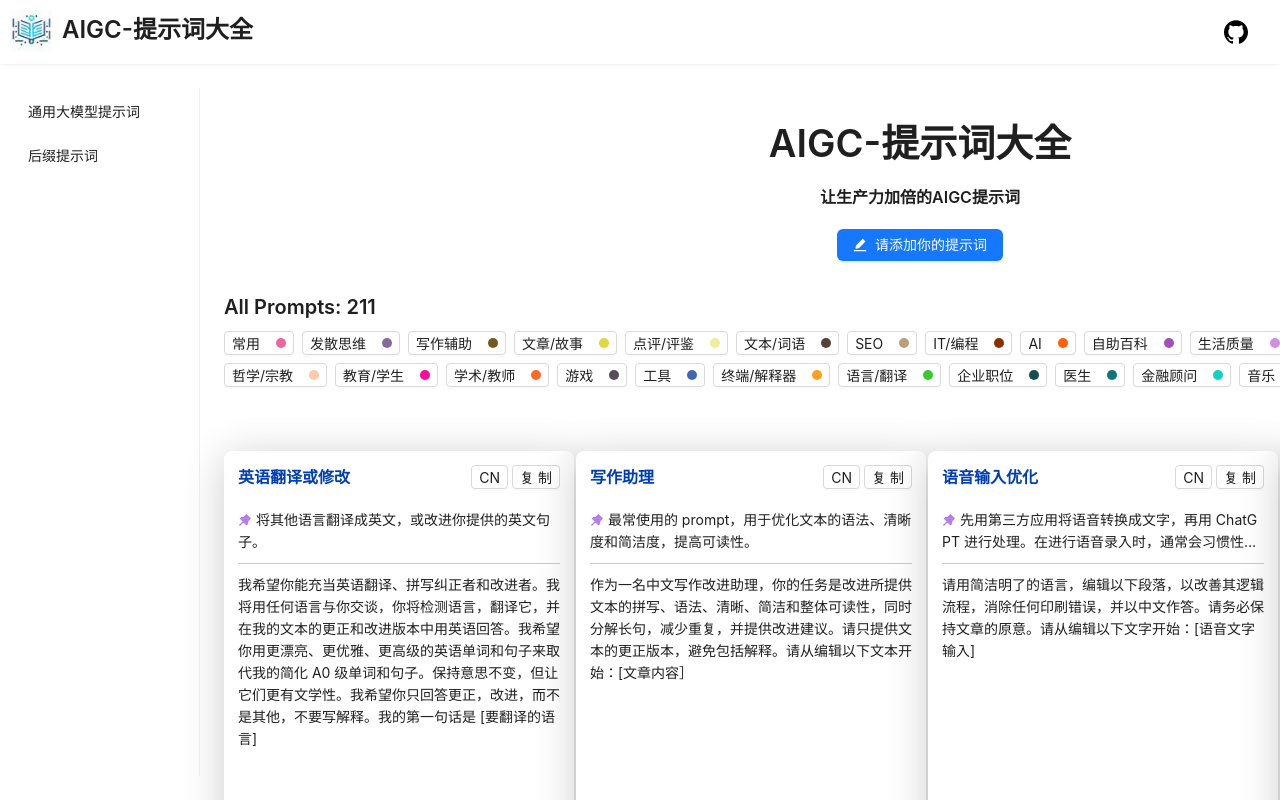
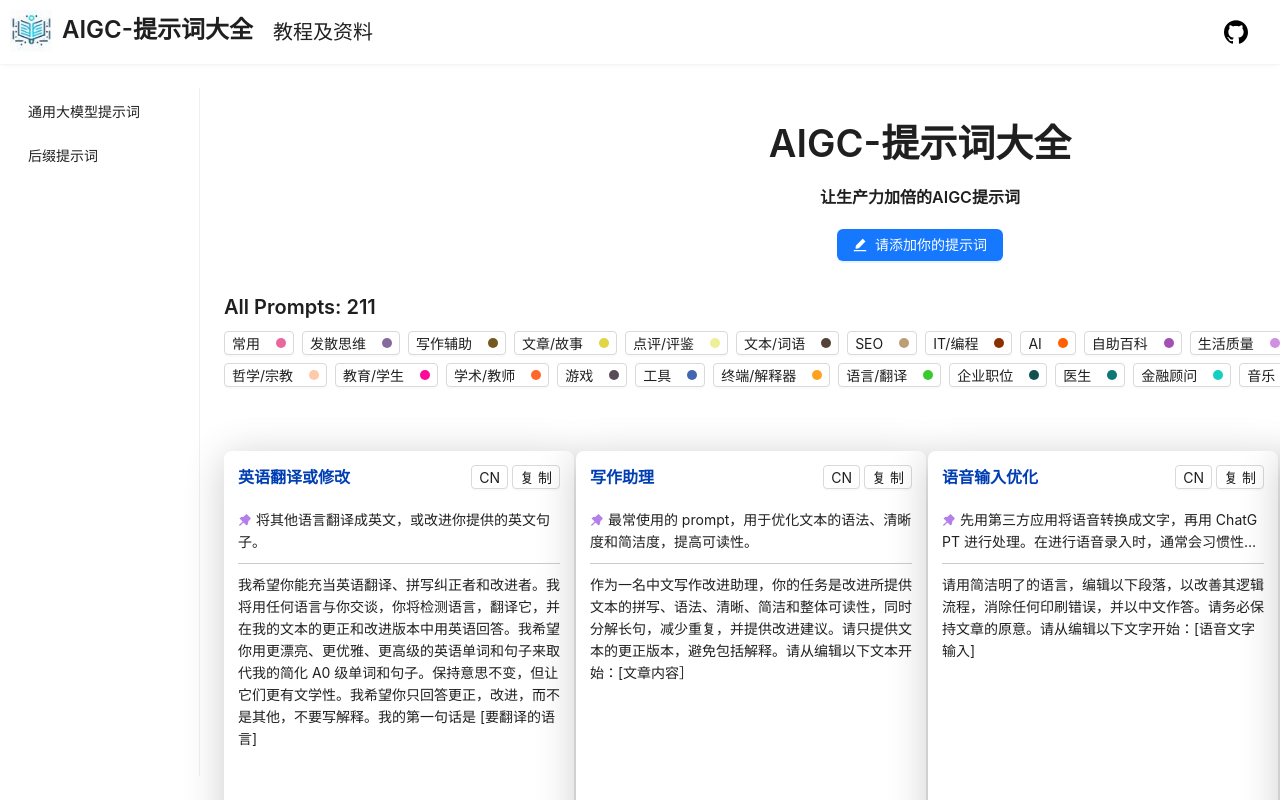
Before and after one commit to Aixiaolei/aigc-act2prompt, a React app: page / in a window 1280 px wide. Shown: the top 800 px of the page. Built offline with nearby package versions, Linux system fonts and the light colour scheme.

Commit message:
feat: 加入学习目录，修改了一个菜单不同步的bug

```diff
--- a/package.json
+++ b/package.json
@@ -49,6 +49,7 @@
     "react-app-polyfill": "^3.0.0",
     "react-dev-utils": "^12.0.1",
     "react-dom": "^18.2.0",
+    "react-markdown": "^8.0.7",
     "react-refresh": "^0.11.0",
     "react-router-dom": "^6.10.0",
     "resolve": "^1.20.0",
--- a/src/components/HeaderComponents/HeaderComponents.scss
+++ b/src/components/HeaderComponents/HeaderComponents.scss
@@ -31,4 +31,9 @@
         transform: translateY(20px);
 
     }
+    .title-menu{
+        color: rgba(0, 0, 0, 0.88);
+        font-size: 20px;
+        margin-left: 20px;
+    }
 }
--- a/src/components/HeaderComponents/HeaderComponents.tsx
+++ b/src/components/HeaderComponents/HeaderComponents.tsx
@@ -1,7 +1,20 @@
 import React from 'react';
-import { Typography, Layout } from 'antd';
+import { Typography, Layout, Dropdown, Space } from 'antd';
+import { Link } from 'react-router-dom'
 import Logo from '../../assets/imges/logo.jpg'
 import './HeaderComponents.scss'
+import type { MenuProps } from 'antd';
+
+const items: MenuProps['items'] = [
+    {
+        key: '1',
+        label: (
+            <a target="_blank"  href="https://juejin.cn/column/7226301946838794299">
+                提示词技术专栏
+            </a>
+        ),
+    },
+];
 
 
 const { Header } = Layout
@@ -9,44 +22,24 @@
 const { Title } = Typography;
 
 
-// const items: MenuProps['items'] = [
-//     // {
-//     //     label: (
-//     //         <a target="_blank" rel="noopener noreferrer" href="https://www.antgroup.com">
-//     //             1st menu item
-//     //         </a>
-//     //     ),
-//     //     key: '0',
-//     // },
-//     // {
-//     //     label: (
-//     //         <a target="_blank" rel="noopener noreferrer" href="https://www.aliyun.com">
-//     //             2nd menu item
-//     //         </a>
-//     //     ),
-//     //     key: '1',
-//     // },
-// ];
 
 
 
 function HeaderComponents() {
     return (
         <Header className='header'>
-            <div style={{ display: 'flex', justifyContent:'space-between', width:'100%' }}>
+            <div style={{ display: 'flex', justifyContent: 'space-between', width: '100%' }}>
                 <div style={{ display: 'flex' }}>
                     <img src={Logo} className='logo' />
                     <Title level={3} className='title-text' >AIGC-提示词大全</Title>
-                    {/* <a className='dropdown dropdown-one'>
-                    案例
-                    </a> */}
+                    <Dropdown menu={{ items }}>
+                        <a onClick={(e) => e.preventDefault()}>
+                            <Space className='title-menu'>
+                                教程及资料
+                            </Space>
+                        </a>
+                    </Dropdown>
 
-                    {/* <Dropdown menu={{ items }} className='dropdown'>
-                        { <Space style={{ fontSize: '20px' }} className=''>
-                            说明
-                            {<CaretDownFilled /> }
-                        </Space>
-                    </Dropdown> } */}
                 </div>
 
                 <div style={{ display: 'flex' }}>
--- a/src/pages/App/App.tsx
+++ b/src/pages/App/App.tsx
@@ -1,5 +1,5 @@
 import { Routes, Route, useLocation } from 'react-router-dom'
-import React from 'react';
+import React, { useEffect, useState } from 'react';
 import { useNavigate } from 'react-router-dom';
 import { Layout, Menu, theme } from 'antd';
 import type { MenuProps } from 'antd'
@@ -22,11 +22,26 @@
   },
 ]
 
-function Demo (){
-  return <div>demo</div>
-}
 
 function App() {
+
+  const navigate = useNavigate()
+  const location = useLocation()
+
+  const [defaultSelectedKeys, setDefaultSelectedKeys] = useState([location.pathname])
+
+
+  useEffect(() => {
+    setDefaultSelectedKeys([location.pathname])
+  },[location])
+
+  const {
+    token: { colorBgContainer },
+  } = theme.useToken();
+
+  const menuClick: MenuProps['onClick'] = (e) => {
+    navigate(e.key);
+  }
 
   const getSider = () => {
     const pathname = location.pathname
@@ -39,25 +54,14 @@
       <Sider style={{ background: colorBgContainer, borderRight: '1px solid rgba(5, 5, 5, 0.06)' }} width={200}>
         <Menu
           mode="inline"
-          defaultSelectedKeys={[location.pathname]}
+          defaultSelectedKeys={defaultSelectedKeys}
+          selectedKeys={defaultSelectedKeys}
           items={menu}
           onClick={menuClick}
           style={{ borderInlineEnd: 'none' }}
         />
       </Sider>
     )
-  }
-
-
-  const navigate = useNavigate()
-  const location = useLocation()
-
-  const {
-    token: { colorBgContainer },
-  } = theme.useToken();
-
-  const menuClick: MenuProps['onClick'] = (e) => {
-    navigate(e.key);
   }
 
   return (
--- /dev/null
+++ b/src/pages/DisplayMarkdown/DisplayMarkdown.tsx
@@ -0,0 +1,9 @@
+import React from "react";
+import './DisplayMarkdown.scss'
+
+
+function DisplayMarkdown(){
+    return null
+}
+
+export default DisplayMarkdown
--- a/src/pages/index.tsx
+++ b/src/pages/index.tsx
@@ -1,3 +1,4 @@
 export { default as App } from './App/App';
 export { default as Act2Prompt } from './Act2Prompt/Act2Prompt';
 export { default as SuffixPrompt } from './SuffixPrompt/SuffixPrompt';
+export { default as DisplayMarkdown } from './DisplayMarkdown/DisplayMarkdown';
```
Also changed, not shown: src/pages/DisplayMarkdown/DisplayMarkdown.scss (added), 1 other file (tests, documents, lock files or other folders).
